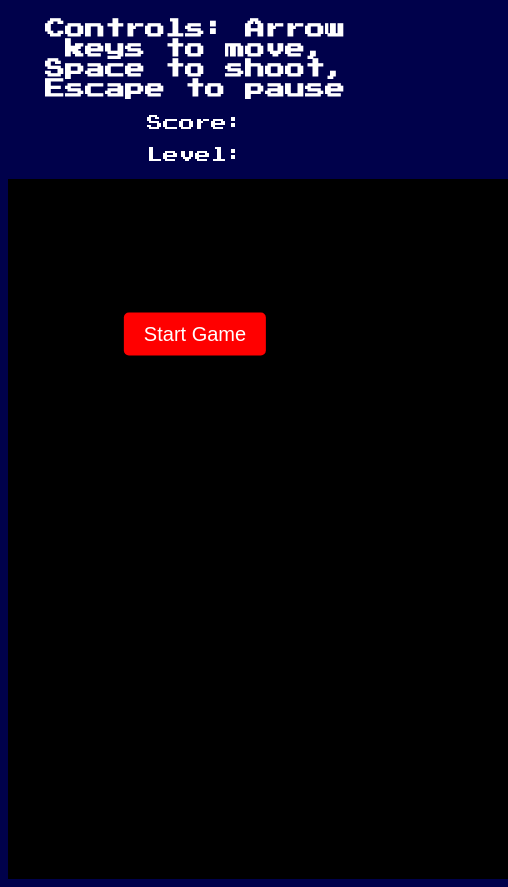
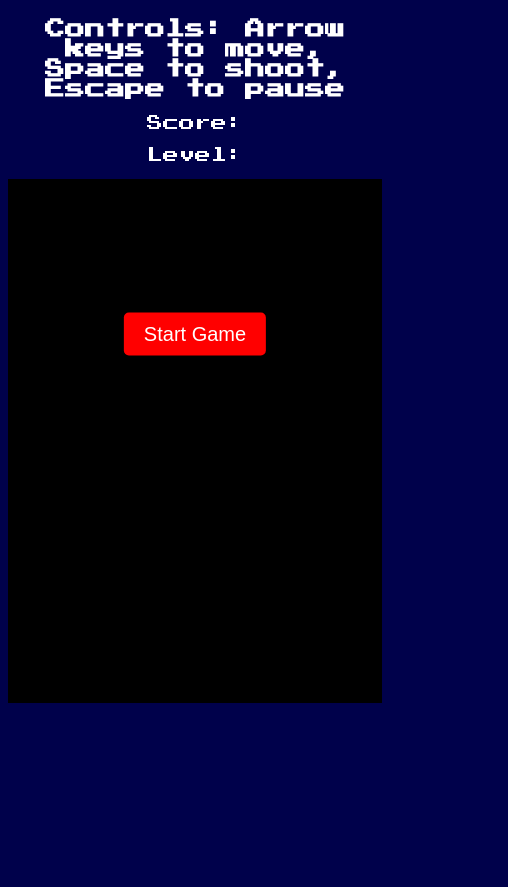
Before and after one commit to zaneainsworth/block_invaders, a plain HTML site: page index.html in a window 390 px wide. Shown: the part 88-975 px from the top of the page, 508 px wide, since content can reach past the window. After the commit the page ends 844 px from the top, so only its background shows below. Drawn offline with Linux system fonts and the light colour scheme.

Commit message:
Update index.html

```diff
--- a/index.html
+++ b/index.html
@@ -18,7 +18,18 @@
     <p id="levelMessage"></p>
     <p id="countdownDisplay"></p>
 
-    <canvas id="gameCanvas" width="500" height="700"></canvas>
+    <div style="width:100%;max-width:500px;margin:auto;">
+        <canvas id="gameCanvas" width="500" height="700" style="width:100%;height:auto;display:block;"></canvas>
+    </div>
+    <style>
+    @media (max-width: 600px) {
+        #gameCanvas {
+            width: 100vw !important;
+            height: auto !important;
+            max-width: 100% !important;
+        }
+    }
+    </style>
 
     <script type="module">
         // Import the functions you need
```
